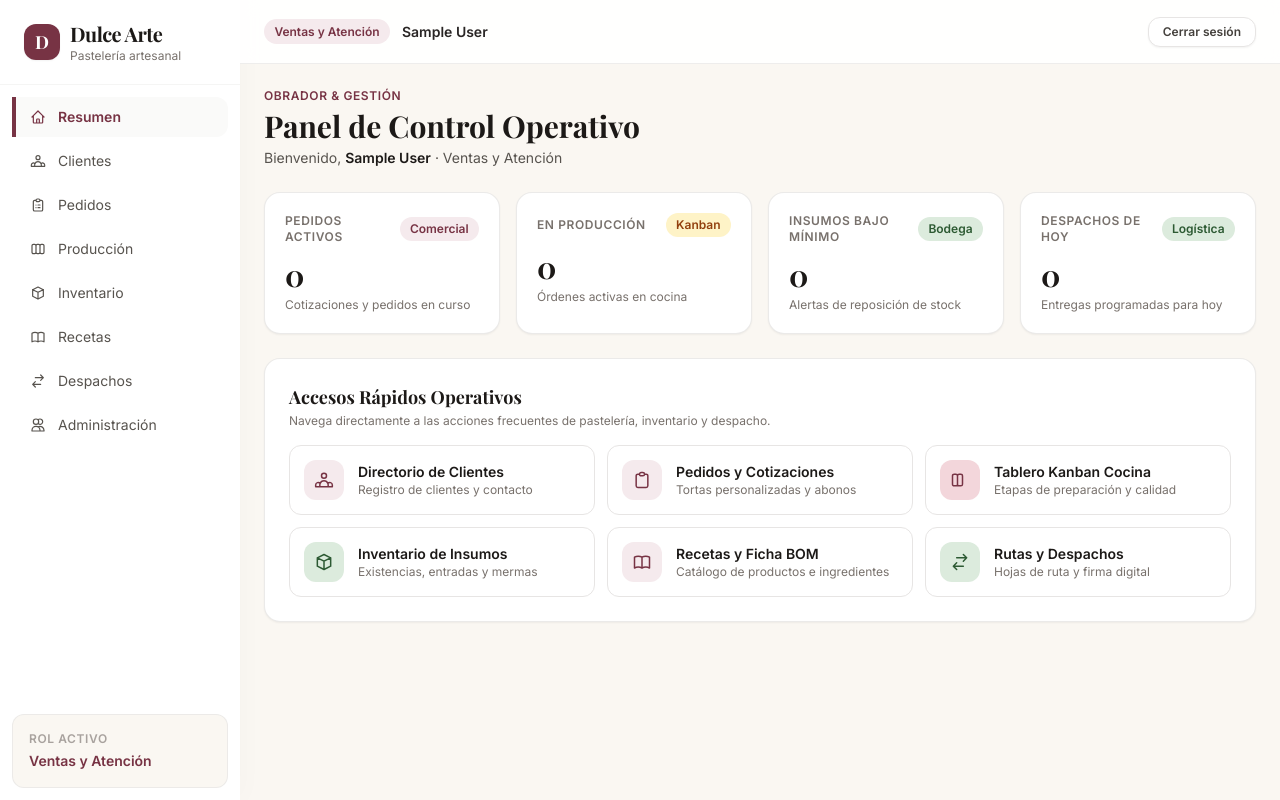
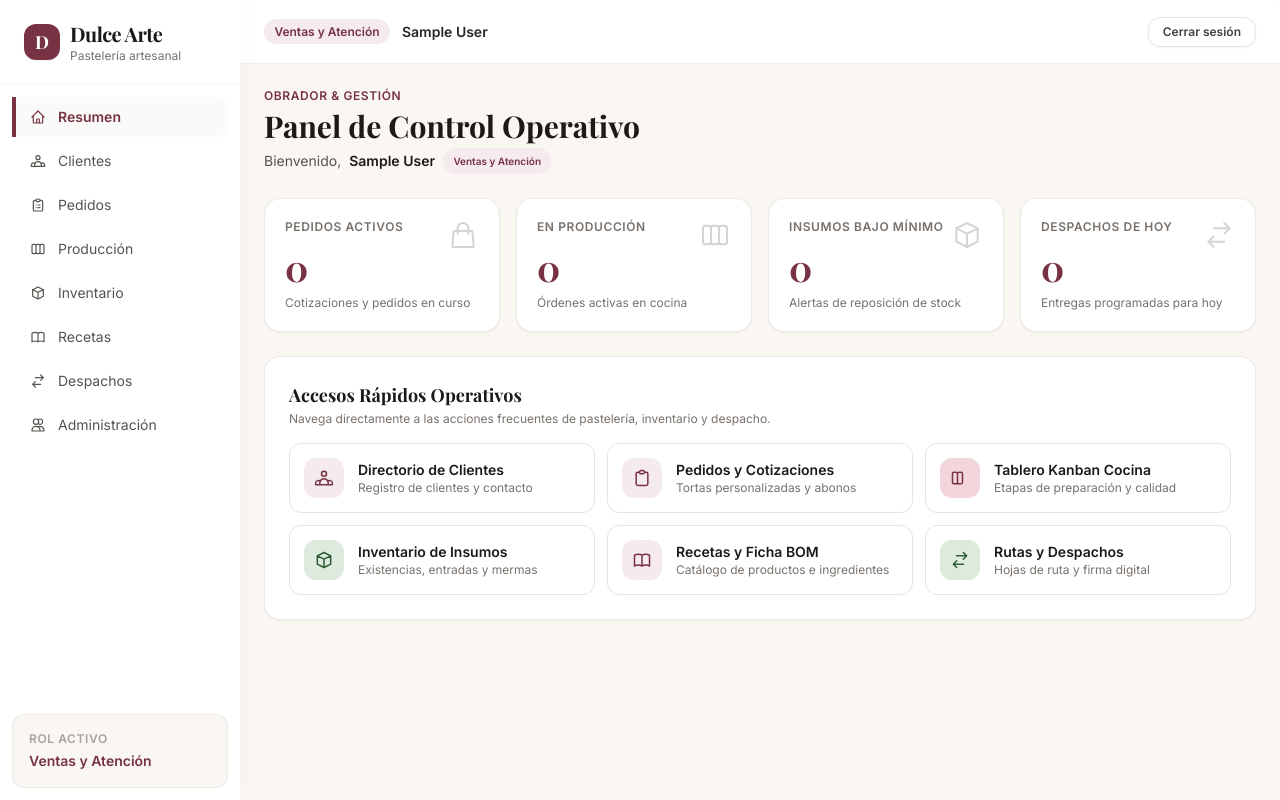
Before and after one commit to Jose33xdr/Dulce-Arte., a Django app: page / in a window 1280 px wide. Run offline with Django 5.2, Linux system fonts and the light colour scheme; the visitor is signed in with stand-in values (Sample User, id 1); data that the repository does not hold is empty; some libraries are stand-ins or nearby versions; some web fonts are replaced.

Commit message:
style: refinamiento visual de KPIs, micro-interacciones y saludo en dashboard principal

```diff
--- a/templates/dashboard/index.html
+++ b/templates/dashboard/index.html
@@ -8,8 +8,9 @@
         <div>
             <p class="text-xs font-semibold uppercase tracking-wider text-[#773344]">Obrador &amp; Gestión</p>
             <h1 class="mt-1 font-serif text-3xl font-bold text-stone-900">Panel de Control Operativo</h1>
-            <p class="mt-1 text-sm text-stone-600">
-                Bienvenido, <span class="font-semibold text-stone-900">{{ request.user.get_full_name|default:request.user.username }}</span> · {{ request.user.get_role_display }}
+            <p class="mt-1 text-sm text-stone-600 flex items-center gap-2">
+                Bienvenido, <span class="font-semibold text-stone-900">{{ request.user.get_full_name|default:request.user.username }}</span>
+                <span class="badge-status badge-primary text-[10px]">{{ request.user.get_role_display }}</span>
             </p>
         </div>
     </div>
@@ -17,39 +18,47 @@
     <!-- Tarjetas de Indicadores Ejecutivos (KPIs) -->
     <section class="grid grid-cols-1 gap-4 sm:grid-cols-2 lg:grid-cols-4">
         <article class="rounded-2xl border border-stone-200/80 bg-white p-5 shadow-sm hover:shadow-md transition-all">
-            <div class="flex items-center justify-between">
-                <h2 class="text-xs font-semibold uppercase tracking-wider text-stone-500">Pedidos activos</h2>
-                <span class="badge-status badge-primary">Comercial</span>
+            <div class="flex items-start justify-between">
+                <div>
+                    <h2 class="text-xs font-semibold uppercase tracking-wider text-stone-500">Pedidos activos</h2>
+                    <p class="mt-3 font-serif text-4xl font-bold text-[#773344]">{{ metrics.orders.active_total }}</p>
+                </div>
+                <svg class="h-8 w-8 text-stone-300 shrink-0" fill="none" stroke="currentColor" stroke-width="1.5" viewBox="0 0 24 24"><path stroke-linecap="round" stroke-linejoin="round" d="M16 11V7a4 4 0 00-8 0v4M5 9h14l1 12H4L5 9z"/></svg>
             </div>
-            <p class="mt-3 font-serif text-3xl font-bold text-stone-900">{{ metrics.orders.active_total }}</p>
-            <p class="mt-1 text-xs text-stone-500">Cotizaciones y pedidos en curso</p>
+            <p class="mt-2 text-xs text-stone-500">Cotizaciones y pedidos en curso</p>
         </article>
 
         <article class="rounded-2xl border border-stone-200/80 bg-white p-5 shadow-sm hover:shadow-md transition-all">
-            <div class="flex items-center justify-between">
-                <h2 class="text-xs font-semibold uppercase tracking-wider text-stone-500">En producción</h2>
-                <span class="badge-status badge-warning">Kanban</span>
+            <div class="flex items-start justify-between">
+                <div>
+                    <h2 class="text-xs font-semibold uppercase tracking-wider text-stone-500">En producción</h2>
+                    <p class="mt-3 font-serif text-4xl font-bold text-[#773344]">{{ metrics.production.in_preparation_count }}</p>
+                </div>
+                <svg class="h-8 w-8 text-stone-300 shrink-0" fill="none" stroke="currentColor" stroke-width="1.5" viewBox="0 0 24 24"><path stroke-linecap="round" stroke-linejoin="round" d="M9 17V7m0 10a2 2 0 01-2 2H5a2 2 0 01-2-2V7a2 2 0 012-2h2a2 2 0 012 2m0 10a2 2 0 002 2h2a2 2 0 002-2M9 7a2 2 0 012-2h2a2 2 0 012 2m0 10V7m0 10a2 2 0 002 2h2a2 2 0 002-2V7a2 2 0 00-2-2h-2a2 2 0 00-2 2"/></svg>
             </div>
-            <p class="mt-3 font-serif text-3xl font-bold text-stone-900">{{ metrics.production.in_preparation_count }}</p>
-            <p class="mt-1 text-xs text-stone-500">Órdenes activas en cocina</p>
+            <p class="mt-2 text-xs text-stone-500">Órdenes activas en cocina</p>
         </article>
 
         <article class="rounded-2xl border border-stone-200/80 bg-white p-5 shadow-sm hover:shadow-md transition-all">
-            <div class="flex items-center justify-between">
-                <h2 class="text-xs font-semibold uppercase tracking-wider text-stone-500">Insumos bajo mínimo</h2>
-                <span class="badge-status {% if metrics.inventory.critical_supplies_count > 0 %}badge-warning{% else %}badge-success{% endif %}">Bodega</span>
+            <div class="flex items-start justify-between">
+                <div>
+                    <h2 class="text-xs font-semibold uppercase tracking-wider text-stone-500">Insumos bajo mínimo</h2>
+                    <p class="mt-3 font-serif text-4xl font-bold text-[#773344]">{{ metrics.inventory.critical_supplies_count }}</p>
+                </div>
+                <svg class="h-8 w-8 text-stone-300 shrink-0" fill="none" stroke="currentColor" stroke-width="1.5" viewBox="0 0 24 24"><path stroke-linecap="round" stroke-linejoin="round" d="M20 7l-8-4-8 4m16 0l-8 4m8-4v10l-8 4m0-10L4 7m8 4v10M4 7v10l8 4"/></svg>
             </div>
-            <p class="mt-3 font-serif text-3xl font-bold text-stone-900">{{ metrics.inventory.critical_supplies_count }}</p>
-            <p class="mt-1 text-xs text-stone-500">Alertas de reposición de stock</p>
+            <p class="mt-2 text-xs text-stone-500">Alertas de reposición de stock</p>
         </article>
 
         <article class="rounded-2xl border border-stone-200/80 bg-white p-5 shadow-sm hover:shadow-md transition-all">
-            <div class="flex items-center justify-between">
-                <h2 class="text-xs font-semibold uppercase tracking-wider text-stone-500">Despachos de hoy</h2>
-                <span class="badge-status badge-success">Logística</span>
+            <div class="flex items-start justify-between">
+                <div>
+                    <h2 class="text-xs font-semibold uppercase tracking-wider text-stone-500">Despachos de hoy</h2>
+                    <p class="mt-3 font-serif text-4xl font-bold text-[#773344]">{{ metrics.dispatch.dispatches_today_count }}</p>
+                </div>
+                <svg class="h-8 w-8 text-stone-300 shrink-0" fill="none" stroke="currentColor" stroke-width="1.5" viewBox="0 0 24 24"><path stroke-linecap="round" stroke-linejoin="round" d="M8 7h12m0 0l-4-4m4 4l-4 4m0 6H4m0 0l4 4m-4-4l4-4"/></svg>
             </div>
-            <p class="mt-3 font-serif text-3xl font-bold text-stone-900">{{ metrics.dispatch.dispatches_today_count }}</p>
-            <p class="mt-1 text-xs text-stone-500">Entregas programadas para hoy</p>
+            <p class="mt-2 text-xs text-stone-500">Entregas programadas para hoy</p>
         </article>
     </section>
 
@@ -61,7 +70,7 @@
         </div>
 
         <div class="grid gap-3 sm:grid-cols-2 lg:grid-cols-3">
-            <a href="{% url 'dashboard:clients' %}" class="flex items-center gap-3.5 rounded-xl border border-stone-200 bg-white p-3.5 hover:border-[#773344] hover:shadow-md transition-all">
+            <a href="{% url 'dashboard:clients' %}" class="flex items-center gap-3.5 rounded-xl border border-stone-200 bg-white p-3.5 transition-all duration-300 hover:-translate-y-1 hover:shadow-md hover:border-[#773344]/50">
                 <span class="inline-flex h-10 w-10 shrink-0 items-center justify-center rounded-xl bg-[#f5eaed] text-[#773344]">
                     <svg class="h-5 w-5" fill="none" stroke="currentColor" stroke-width="1.8" viewBox="0 0 24 24"><path stroke-linecap="round" stroke-linejoin="round" d="M17 20h5v-2a3 3 0 00-5.356-1.857M17 20H7m10 0v-2c0-.656-.126-1.283-.356-1.857M7 20H2v-2a3 3 0 015.356-1.857M7 20v-2c0-.656.126-1.283.356-1.857m0 0a5.002 5.002 0 019.288 0M15 7a3 3 0 11-6 0 3 3 0 016 0z"/></svg>
                 </span>
@@ -71,7 +80,7 @@
                 </div>
             </a>
 
-            <a href="{% url 'dashboard:orders' %}" class="flex items-center gap-3.5 rounded-xl border border-stone-200 bg-white p-3.5 hover:border-[#773344] hover:shadow-md transition-all">
+            <a href="{% url 'dashboard:orders' %}" class="flex items-center gap-3.5 rounded-xl border border-stone-200 bg-white p-3.5 transition-all duration-300 hover:-translate-y-1 hover:shadow-md hover:border-[#773344]/50">
                 <span class="inline-flex h-10 w-10 shrink-0 items-center justify-center rounded-xl bg-[#f5eaed] text-[#773344]">
                     <svg class="h-5 w-5" fill="none" stroke="currentColor" stroke-width="1.8" viewBox="0 0 24 24"><path stroke-linecap="round" stroke-linejoin="round" d="M9 5H7a2 2 0 00-2 2v12a2 2 0 002 2h10a2 2 0 002-2V7a2 2 0 00-2-2h-2M9 5a2 2 0 002 2h2a2 2 0 002-2M9 5a2 2 0 012-2h2a2 2 0 012 2"/></svg>
                 </span>
@@ -81,7 +90,7 @@
                 </div>
             </a>
 
-            <a href="{% url 'dashboard:production' %}" class="flex items-center gap-3.5 rounded-xl border border-stone-200 bg-white p-3.5 hover:border-[#773344] hover:shadow-md transition-all">
+            <a href="{% url 'dashboard:production' %}" class="flex items-center gap-3.5 rounded-xl border border-stone-200 bg-white p-3.5 transition-all duration-300 hover:-translate-y-1 hover:shadow-md hover:border-[#773344]/50">
                 <span class="inline-flex h-10 w-10 shrink-0 items-center justify-center rounded-xl bg-[#F3D6DB] text-[#773344]">
                     <svg class="h-5 w-5" fill="none" stroke="currentColor" stroke-width="1.8" viewBox="0 0 24 24"><path stroke-linecap="round" stroke-linejoin="round" d="M9 17V7m0 10a2 2 0 01-2 2H5a2 2 0 01-2-2V7a2 2 0 012-2h2a2 2 0 012 2m0 10a2 2 0 002 2h2a2 2 0 002-2M9 7a2 2 0 012-2h2a2 2 0 012 2m0 10V7"/></svg>
                 </span>
@@ -91,7 +100,7 @@
                 </div>
             </a>
 
-            <a href="{% url 'dashboard:inventory' %}" class="flex items-center gap-3.5 rounded-xl border border-stone-200 bg-white p-3.5 hover:border-[#773344] hover:shadow-md transition-all">
+            <a href="{% url 'dashboard:inventory' %}" class="flex items-center gap-3.5 rounded-xl border border-stone-200 bg-white p-3.5 transition-all duration-300 hover:-translate-y-1 hover:shadow-md hover:border-[#773344]/50">
                 <span class="inline-flex h-10 w-10 shrink-0 items-center justify-center rounded-xl bg-[#DCEBDD] text-[#2d5a33]">
                     <svg class="h-5 w-5" fill="none" stroke="currentColor" stroke-width="1.8" viewBox="0 0 24 24"><path stroke-linecap="round" stroke-linejoin="round" d="M20 7l-8-4-8 4m16 0l-8 4m8-4v10l-8 4m0-10L4 7m8 4v10M4 7v10l8 4"/></svg>
                 </span>
@@ -101,7 +110,7 @@
                 </div>
             </a>
 
-            <a href="{% url 'dashboard:recipes' %}" class="flex items-center gap-3.5 rounded-xl border border-stone-200 bg-white p-3.5 hover:border-[#773344] hover:shadow-md transition-all">
+            <a href="{% url 'dashboard:recipes' %}" class="flex items-center gap-3.5 rounded-xl border border-stone-200 bg-white p-3.5 transition-all duration-300 hover:-translate-y-1 hover:shadow-md hover:border-[#773344]/50">
                 <span class="inline-flex h-10 w-10 shrink-0 items-center justify-center rounded-xl bg-[#f5eaed] text-[#773344]">
                     <svg class="h-5 w-5" fill="none" stroke="currentColor" stroke-width="1.8" viewBox="0 0 24 24"><path stroke-linecap="round" stroke-linejoin="round" d="M12 6.253v13m0-13C10.832 5.477 9.246 5 7.5 5S4.168 5.477 3 6.253v13C4.168 18.477 5.754 18 7.5 18s3.332.477 4.5 1.253m0-13C13.168 5.477 14.754 5 16.5 5c1.747 0 3.332.477 4.5 1.253v13C19.832 18.477 18.247 18 16.5 18c-1.746 0-3.332.477-4.5 1.253"/></svg>
                 </span>
@@ -111,7 +120,7 @@
                 </div>
             </a>
 
-            <a href="{% url 'dashboard:dispatch' %}" class="flex items-center gap-3.5 rounded-xl border border-stone-200 bg-white p-3.5 hover:border-[#773344] hover:shadow-md transition-all">
+            <a href="{% url 'dashboard:dispatch' %}" class="flex items-center gap-3.5 rounded-xl border border-stone-200 bg-white p-3.5 transition-all duration-300 hover:-translate-y-1 hover:shadow-md hover:border-[#773344]/50">
                 <span class="inline-flex h-10 w-10 shrink-0 items-center justify-center rounded-xl bg-[#DCEBDD] text-[#2d5a33]">
                     <svg class="h-5 w-5" fill="none" stroke="currentColor" stroke-width="1.8" viewBox="0 0 24 24"><path stroke-linecap="round" stroke-linejoin="round" d="M8 7h12m0 0l-4-4m4 4l-4 4m0 6H4m0 0l4 4m-4-4l4-4"/></svg>
                 </span>
```
